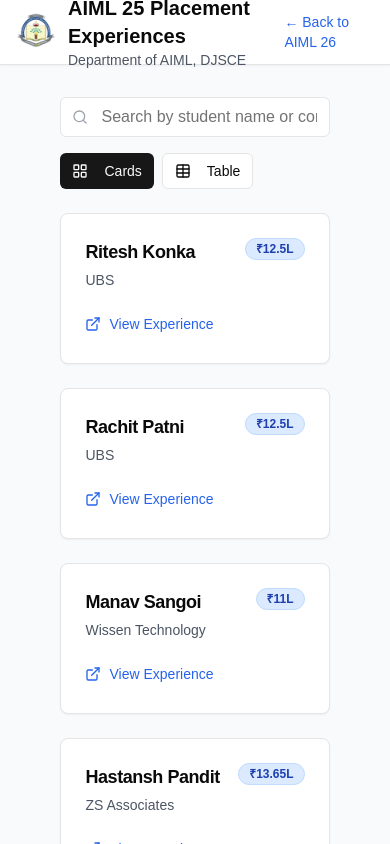
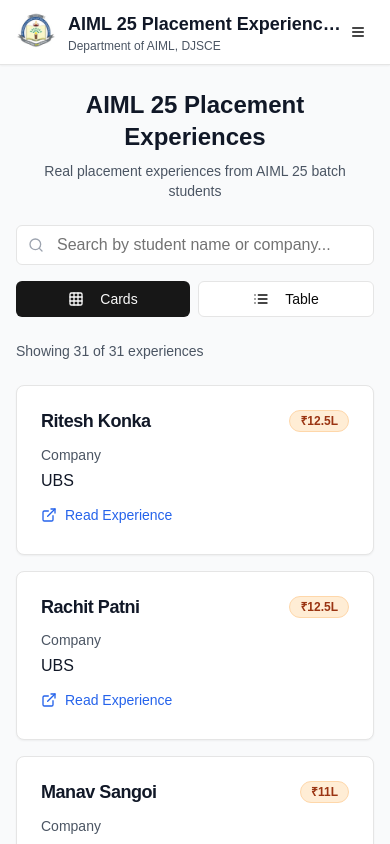
Before and after one commit to Shubham7204/aiml-interview-exp, a Next.js app: page /aiml-25 in a window 390 px wide. Shown: the top 844 px of the page. Built offline with nearby package versions, Linux system fonts and the light colour scheme.

Commit message:
feat: redesign mobile-responsive header
Improve layout, mobile navigation, visual enhancements, logo integration, and navigation links.

Co-authored-by: Shubham Mourya <83085067+Shubham7204@users.noreply.github.com>

```diff
--- a/app/aiml-25/page.tsx
+++ b/app/aiml-25/page.tsx
@@ -1,60 +1,99 @@
 "use client"
 
-import { useState, useMemo } from "react"
+import { useState } from "react"
 import { Button } from "@/components/ui/button"
 import { Input } from "@/components/ui/input"
 import { Card, CardContent, CardHeader, CardTitle } from "@/components/ui/card"
 import { Badge } from "@/components/ui/badge"
-import { Table, TableBody, TableCell, TableHead, TableHeader, TableRow } from "@/components/ui/table"
-import { aiml25Placements } from "../../data/aiml25-placements"
-import { Search, LayoutGrid, TableIcon, ExternalLink } from "lucide-react"
+import { Search, Grid, List, ExternalLink, Menu, X } from "lucide-react"
 import Link from "next/link"
 import { Footer } from "../../components/footer"
+import { aiml25Placements } from "../../data/aiml25-placements"
+import { Table, TableBody, TableCell, TableHead, TableHeader, TableRow } from "@/components/ui/table"
 
 export default function AIML25Page() {
   const [searchTerm, setSearchTerm] = useState("")
   const [viewMode, setViewMode] = useState<"cards" | "table">("cards")
+  const [mobileMenuOpen, setMobileMenuOpen] = useState(false)
 
-  const filteredPlacements = useMemo(() => {
-    return aiml25Placements.filter(
+  const filteredPlacements = aiml25Placements.filter(
     (placement) =>
       placement.StudentName.toLowerCase().includes(searchTerm.toLowerCase()) ||
       placement.Company.toLowerCase().includes(searchTerm.toLowerCase()),
   )
-  }, [searchTerm])
 
   const getCTCBadgeColor = (ctc: number) => {
-    if (ctc >= 15) return "bg-green-100 text-green-800 border-green-200"
-    if (ctc >= 10) return "bg-blue-100 text-blue-800 border-blue-200"
-    if (ctc >= 6) return "bg-yellow-100 text-yellow-800 border-yellow-200"
-    return "bg-gray-100 text-gray-800 border-gray-200"
+    if (ctc >= 20) return "bg-purple-100 text-purple-800 border-purple-200"
+    if (ctc >= 15) return "bg-red-100 text-red-800 border-red-200"
+    if (ctc >= 10) return "bg-orange-100 text-orange-800 border-orange-200"
+    if (ctc >= 7) return "bg-blue-100 text-blue-800 border-blue-200"
+    return "bg-green-100 text-green-800 border-green-200"
   }
 
   return (
     <div className="min-h-screen bg-gray-50 flex flex-col">
       {/* Header */}
-      <header className="bg-white shadow-sm border-b">
+      <header className="bg-white shadow-sm border-b sticky top-0 z-50">
         <div className="max-w-7xl mx-auto px-4 sm:px-6 lg:px-8">
           <div className="flex justify-between items-center h-16">
-            <div className="flex items-center gap-3">
-              <img src="/djsce-logo.png" alt="DJSCE Logo" className="w-10 h-10 object-contain" />
-              <div>
-                <h1 className="text-xl font-bold">AIML 25 Placement Experiences</h1>
-                <p className="text-sm text-gray-600">Department of AIML, DJSCE</p>
+            {/* Logo and Title */}
+            <div className="flex items-center gap-3 min-w-0 flex-1">
+              <img
+                src="/djsce-logo.png"
+                alt="DJSCE Logo"
+                className="w-10 h-10 sm:w-12 sm:h-12 object-contain flex-shrink-0"
+              />
+              <div className="min-w-0 flex-1">
+                <h1 className="text-lg sm:text-xl font-bold text-gray-900 truncate">AIML 25 Placement Experiences</h1>
+                <p className="text-xs sm:text-sm text-gray-600 truncate">Department of AIML, DJSCE</p>
               </div>
             </div>
-            <Link href="/" className="text-blue-600 hover:text-blue-800 text-sm font-medium">
-              ← Back to AIML 26
+
+            {/* Desktop Navigation */}
+            <div className="hidden md:flex items-center gap-4">
+              <Link
+                href="/"
+                className="text-blue-600 hover:text-blue-800 text-sm font-medium px-3 py-2 rounded-md hover:bg-blue-50 transition-colors"
+              >
+                AIML 26 Experiences
               </Link>
             </div>
+
+            {/* Mobile Menu Button */}
+            <div className="md:hidden">
+              <Button variant="ghost" size="sm" onClick={() => setMobileMenuOpen(!mobileMenuOpen)} className="p-2">
+                {mobileMenuOpen ? <X className="w-5 h-5" /> : <Menu className="w-5 h-5" />}
+              </Button>
+            </div>
+          </div>
+
+          {/* Mobile Navigation */}
+          {mobileMenuOpen && (
+            <div className="md:hidden border-t border-gray-200 py-3">
+              <Link
+                href="/"
+                className="block text-blue-600 hover:text-blue-800 text-sm font-medium px-3 py-2 rounded-md hover:bg-blue-50 transition-colors"
+                onClick={() => setMobileMenuOpen(false)}
+              >
+                AIML 26 Experiences
+              </Link>
+            </div>
+          )}
         </div>
       </header>
 
-      <main className="flex-1 max-w-7xl mx-auto px-4 sm:px-6 lg:px-8 py-8">
-        {/* Controls */}
-        <div className="flex flex-col sm:flex-row gap-4 mb-6">
-          <div className="relative flex-1">
-            <Search className="absolute left-3 top-1/2 transform -translate-y-1/2 text-gray-400 h-4 w-4" />
+      <main className="flex-1 max-w-7xl mx-auto px-4 sm:px-6 lg:px-8 py-6 sm:py-8">
+        <div className="space-y-6">
+          {/* Page Title */}
+          <div className="text-center">
+            <h2 className="text-2xl sm:text-3xl font-bold text-gray-900 mb-2">AIML 25 Placement Experiences</h2>
+            <p className="text-gray-600 text-sm sm:text-base">Real placement experiences from AIML 25 batch students</p>
+          </div>
+
+          {/* Search and View Controls */}
+          <div className="flex flex-col sm:flex-row gap-4 items-start sm:items-center justify-between">
+            <div className="relative w-full sm:w-96">
+              <Search className="absolute left-3 top-1/2 transform -translate-y-1/2 text-gray-400 w-4 h-4" />
               <Input
                 placeholder="Search by student name or company..."
                 value={searchTerm}
@@ -62,84 +101,98 @@ export default function AIML25Page() {
                 className="pl-10"
               />
             </div>
-          <div className="flex gap-2">
+            <div className="flex gap-2 w-full sm:w-auto">
               <Button
                 variant={viewMode === "cards" ? "default" : "outline"}
                 size="sm"
                 onClick={() => setViewMode("cards")}
+                className="flex-1 sm:flex-none"
               >
-              <LayoutGrid className="h-4 w-4 mr-2" />
+                <Grid className="w-4 h-4 mr-2" />
                 Cards
               </Button>
               <Button
                 variant={viewMode === "table" ? "default" : "outline"}
                 size="sm"
                 onClick={() => setViewMode("table")}
+                className="flex-1 sm:flex-none"
               >
-              <TableIcon className="h-4 w-4 mr-2" />
+                <List className="w-4 h-4 mr-2" />
                 Table
               </Button>
             </div>
           </div>
 
+          {/* Results Count */}
+          <div className="text-sm text-gray-600">
+            Showing {filteredPlacements.length} of {aiml25Placements.length} experiences
+          </div>
+
           {/* Content */}
           {viewMode === "cards" ? (
-          <div className="grid grid-cols-1 md:grid-cols-2 lg:grid-cols-3 gap-6">
+            <div className="grid grid-cols-1 sm:grid-cols-2 lg:grid-cols-3 gap-4 sm:gap-6">
               {filteredPlacements.map((placement) => (
-              <Card key={placement.SrNo} className="hover:shadow-lg transition-shadow">
-                <CardHeader>
-                  <div className="flex justify-between items-start">
-                    <div>
-                      <CardTitle className="text-lg">{placement.StudentName}</CardTitle>
-                      <p className="text-sm text-gray-600 mt-1">{placement.Company}</p>
-                    </div>
-                    <Badge className={getCTCBadgeColor(placement.CTC)}>₹{placement.CTC}L</Badge>
+                <Card key={placement.SrNo} className="hover:shadow-md transition-shadow">
+                  <CardHeader className="pb-3">
+                    <div className="flex justify-between items-start gap-2">
+                      <CardTitle className="text-lg font-semibold text-gray-900 leading-tight">
+                        {placement.StudentName}
+                      </CardTitle>
+                      <Badge className={`${getCTCBadgeColor(placement.CTC)} font-semibold flex-shrink-0`}>
+                        ₹{placement.CTC}L
+                      </Badge>
                     </div>
                   </CardHeader>
-                <CardContent>
+                  <CardContent className="pt-0">
+                    <div className="space-y-3">
+                      <div>
+                        <p className="text-sm text-gray-600 mb-1">Company</p>
+                        <p className="font-medium text-gray-900">{placement.Company}</p>
+                      </div>
                       <a
                         href={placement.PlacementExperienceLink}
                         target="_blank"
                         rel="noopener noreferrer"
-                    className="inline-flex items-center gap-2 text-blue-600 hover:text-blue-800 text-sm font-medium"
+                        className="inline-flex items-center gap-2 text-blue-600 hover:text-blue-800 text-sm font-medium transition-colors"
                       >
-                    <ExternalLink className="h-4 w-4" />
-                    View Experience
+                        <ExternalLink className="w-4 h-4" />
+                        Read Experience
                       </a>
+                    </div>
                   </CardContent>
                 </Card>
               ))}
             </div>
           ) : (
-          <Card>
-            <CardContent className="p-0">
+            <div className="bg-white rounded-lg border overflow-hidden">
+              <div className="overflow-x-auto">
                 <Table>
                   <TableHeader>
                     <TableRow>
-                    <TableHead>Sr. No</TableHead>
-                    <TableHead>Student Name</TableHead>
+                      <TableHead className="w-[200px]">Student Name</TableHead>
                       <TableHead>Company</TableHead>
-                    <TableHead>CTC (₹L)</TableHead>
-                    <TableHead>Experience</TableHead>
+                      <TableHead className="text-right">CTC (₹L)</TableHead>
+                      <TableHead className="w-[120px]">Experience</TableHead>
                     </TableRow>
                   </TableHeader>
                   <TableBody>
                     {filteredPlacements.map((placement) => (
                       <TableRow key={placement.SrNo}>
-                      <TableCell className="font-medium">{placement.SrNo}</TableCell>
-                      <TableCell>{placement.StudentName}</TableCell>
+                        <TableCell className="font-medium">{placement.StudentName}</TableCell>
                         <TableCell>{placement.Company}</TableCell>
-                      <TableCell>
-                        <Badge className={getCTCBadgeColor(placement.CTC)}>₹{placement.CTC}L</Badge>
+                        <TableCell className="text-right">
+                          <Badge className={`${getCTCBadgeColor(placement.CTC)} font-semibold`}>
+                            ₹{placement.CTC}L
+                          </Badge>
                         </TableCell>
                         <TableCell>
                           <a
                             href={placement.PlacementExperienceLink}
                             target="_blank"
                             rel="noopener noreferrer"
-                          className="inline-flex items-center gap-1 text-blue-600 hover:text-blue-800 text-sm"
+                            className="inline-flex items-center gap-1 text-blue-600 hover:text-blue-800 text-sm transition-colors"
                           >
-                          <ExternalLink className="h-3 w-3" />
+                            <ExternalLink className="w-3 h-3" />
                             View
                           </a>
                         </TableCell>
@@ -147,15 +200,16 @@ export default function AIML25Page() {
                     ))}
                   </TableBody>
                 </Table>
-            </CardContent>
-          </Card>
+              </div>
+            </div>
           )}
 
           {filteredPlacements.length === 0 && (
-          <div className="text-center py-12">
-            <p className="text-gray-500">No placements found matching your search.</p>
+            <div className="text-center py-8">
+              <p className="text-gray-500">No experiences found matching your search.</p>
             </div>
           )}
+        </div>
       </main>
       <Footer />
     </div>
--- a/app/page.tsx
+++ b/app/page.tsx
@@ -4,14 +4,16 @@ import { useState, useEffect } from "react"
 import { CompanyCard } from "../components/company-card"
 import { companies } from "../data/companies"
 import { getExperiences } from "../lib/database"
-import { Users } from "lucide-react"
+import { Users, Menu, X } from "lucide-react"
 import type { Company } from "../types/company"
 import { Footer } from "../components/footer"
 import Link from "next/link"
+import { Button } from "@/components/ui/button"
 
 export default function HomePage() {
   const [companiesWithExperiences, setCompaniesWithExperiences] = useState<Company[]>([])
   const [loading, setLoading] = useState(true)
+  const [mobileMenuOpen, setMobileMenuOpen] = useState(false)
 
   useEffect(() => {
     async function loadExperiences() {
@@ -57,31 +59,65 @@ export default function HomePage() {
   return (
     <div className="min-h-screen bg-gray-50 flex flex-col">
       {/* Header */}
-      <header className="bg-white shadow-sm border-b">
+      <header className="bg-white shadow-sm border-b sticky top-0 z-50">
         <div className="max-w-7xl mx-auto px-4 sm:px-6 lg:px-8">
           <div className="flex justify-between items-center h-16">
-            <div className="flex items-center gap-3">
-              <img src="/djsce-logo.png" alt="DJSCE Logo" className="w-10 h-10 object-contain" />
-              <div>
-                <h1 className="text-xl font-bold">AIML 26 Placement Experiences</h1>
-                <p className="text-sm text-gray-600">Department of AIML, DJSCE</p>
+            {/* Logo and Title */}
+            <div className="flex items-center gap-3 min-w-0 flex-1">
+              <img
+                src="/djsce-logo.png"
+                alt="DJSCE Logo"
+                className="w-10 h-10 sm:w-12 sm:h-12 object-contain flex-shrink-0"
+              />
+              <div className="min-w-0 flex-1">
+                <h1 className="text-lg sm:text-xl font-bold text-gray-900 truncate">AIML 26 Placement Experiences</h1>
+                <p className="text-xs sm:text-sm text-gray-600 truncate">Department of AIML, DJSCE</p>
               </div>
             </div>
-            <Link href="/aiml-25" className="text-blue-600 hover:text-blue-800 text-sm font-medium">
-              View AIML 25 →
-            </Link>
+
+            {/* Desktop Navigation */}
+            <div className="hidden md:flex items-center gap-4">
+              <Link
+                href="/aiml-25"
+                className="text-blue-600 hover:text-blue-800 text-sm font-medium px-3 py-2 rounded-md hover:bg-blue-50 transition-colors"
+              >
+                AIML 25 Experiences
+              </Link>
+            </div>
+
+            {/* Mobile Menu Button */}
+            <div className="md:hidden">
+              <Button variant="ghost" size="sm" onClick={() => setMobileMenuOpen(!mobileMenuOpen)} className="p-2">
+                {mobileMenuOpen ? <X className="w-5 h-5" /> : <Menu className="w-5 h-5" />}
+              </Button>
+            </div>
           </div>
+
+          {/* Mobile Navigation */}
+          {mobileMenuOpen && (
+            <div className="md:hidden border-t border-gray-200 py-3">
+              <Link
+                href="/aiml-25"
+                className="block text-blue-600 hover:text-blue-800 text-sm font-medium px-3 py-2 rounded-md hover:bg-blue-50 transition-colors"
+                onClick={() => setMobileMenuOpen(false)}
+              >
+                AIML 25 Experiences
+              </Link>
+            </div>
+          )}
         </div>
       </header>
 
-      <main className="flex-1 max-w-7xl mx-auto px-4 sm:px-6 lg:px-8 py-8">
+      <main className="flex-1 max-w-7xl mx-auto px-4 sm:px-6 lg:px-8 py-6 sm:py-8">
         {hasAnyExperiences ? (
           <div className="space-y-6">
-            <div className="text-center mb-8">
-              <h2 className="text-3xl font-bold text-gray-900 mb-2">Interview Experiences</h2>
-              <p className="text-gray-600">Browse real interview experiences shared by AIML 26 students</p>
+            <div className="text-center mb-6 sm:mb-8">
+              <h2 className="text-2xl sm:text-3xl font-bold text-gray-900 mb-2">Interview Experiences</h2>
+              <p className="text-gray-600 text-sm sm:text-base">
+                Browse real interview experiences shared by AIML 26 students
+              </p>
             </div>
-            <div className="grid grid-cols-1 md:grid-cols-2 lg:grid-cols-3 gap-6">
+            <div className="grid grid-cols-1 sm:grid-cols-2 lg:grid-cols-3 gap-4 sm:gap-6">
               {companiesWithExperiences
                 .filter((company) => company.experienceCount > 0)
                 .map((company) => (
@@ -90,12 +126,12 @@ export default function HomePage() {
             </div>
           </div>
         ) : (
-          <div className="text-center py-12">
+          <div className="text-center py-8 sm:py-12">
             <div className="w-16 h-16 bg-blue-100 rounded-full flex items-center justify-center mx-auto mb-4">
               <Users className="w-8 h-8 text-blue-600" />
             </div>
-            <h2 className="text-2xl font-bold text-gray-900 mb-4">AIML 26 Placement Experiences</h2>
-            <p className="text-gray-600 mb-8">
+            <h2 className="text-xl sm:text-2xl font-bold text-gray-900 mb-4">AIML 26 Placement Experiences</h2>
+            <p className="text-gray-600 mb-8 text-sm sm:text-base px-4">
               Interview experiences will be shared here soon. Check back later for insights from your classmates!
             </p>
           </div>
--- a/data/aiml25-placements.ts
+++ b/data/aiml25-placements.ts
@@ -1,4 +1,4 @@
-export interface PlacementRecord {
+export interface PlacementExperience {
   SrNo: number
   StudentName: string
   Company: string
@@ -6,7 +6,7 @@ export interface PlacementRecord {
   PlacementExperienceLink: string
 }
 
-export const aiml25Placements: PlacementRecord[] = [
+export const aiml25Placements: PlacementExperience[] = [
   {
     SrNo: 1,
     StudentName: "Ritesh Konka",
@@ -37,7 +37,7 @@ export const aiml25Placements: PlacementRecord[] = [
   },
   {
     SrNo: 5,
-    StudentName: "Mufaddal Bharmal ",
+    StudentName: "Mufaddal Bharmal",
     Company: "ZS Associates",
     CTC: 13.65,
     PlacementExperienceLink: "https://drive.google.com/file/d/1fI7z7RG9Nne1gczg9aP--KjRIoIXJwo-/view?usp=drivesdk",
@@ -93,7 +93,7 @@ export const aiml25Placements: PlacementRecord[] = [
   },
   {
     SrNo: 13,
-    StudentName: "Manav Sangoi ",
+    StudentName: "Manav Sangoi",
     Company: "Gupshup",
     CTC: 16,
     PlacementExperienceLink: "https://drive.google.com/file/d/1YPyfLN-R6NQWPWyw6X94ilg2E_wB15hN/view?usp=sharing",
```
Also changed, not shown: app/admin/page.tsx (+33 -29 lines). Lines whose indentation alone changed are shown as unchanged.
